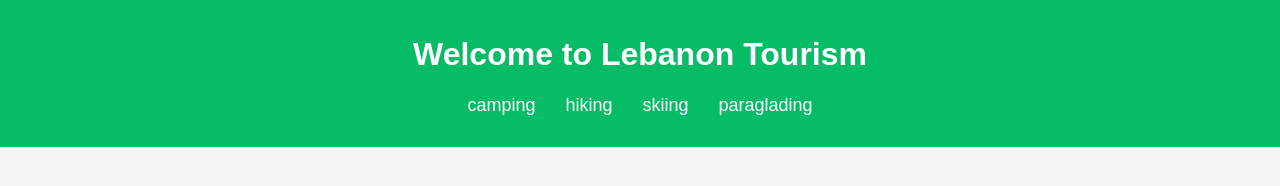
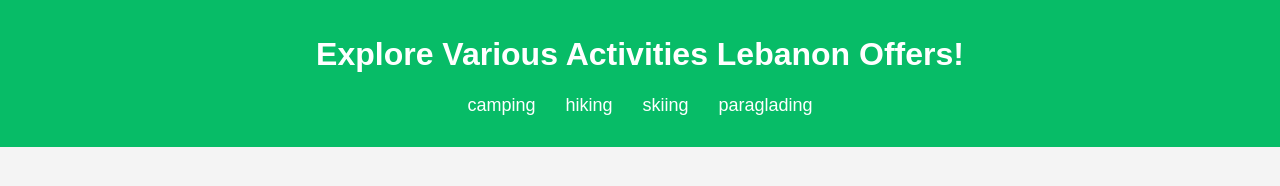
Before and after one commit to Nourlhaj/TourismWebsite, a plain HTML site: page activities.html in a window 1280 px wide. Drawn offline with Linux system fonts and the light colour scheme.

Commit message:
Update activities.html

```diff
--- a/activities.html
+++ b/activities.html
@@ -10,7 +10,7 @@
 
 <body>
     <header>
-        <h1>Welcome to Lebanon Tourism</h1>
+        <h1>Explore Various Activities Lebanon Offers!</h1>
         <nav>
             <ul>
                 <li><a href="camping.html">camping</a></li>
```
